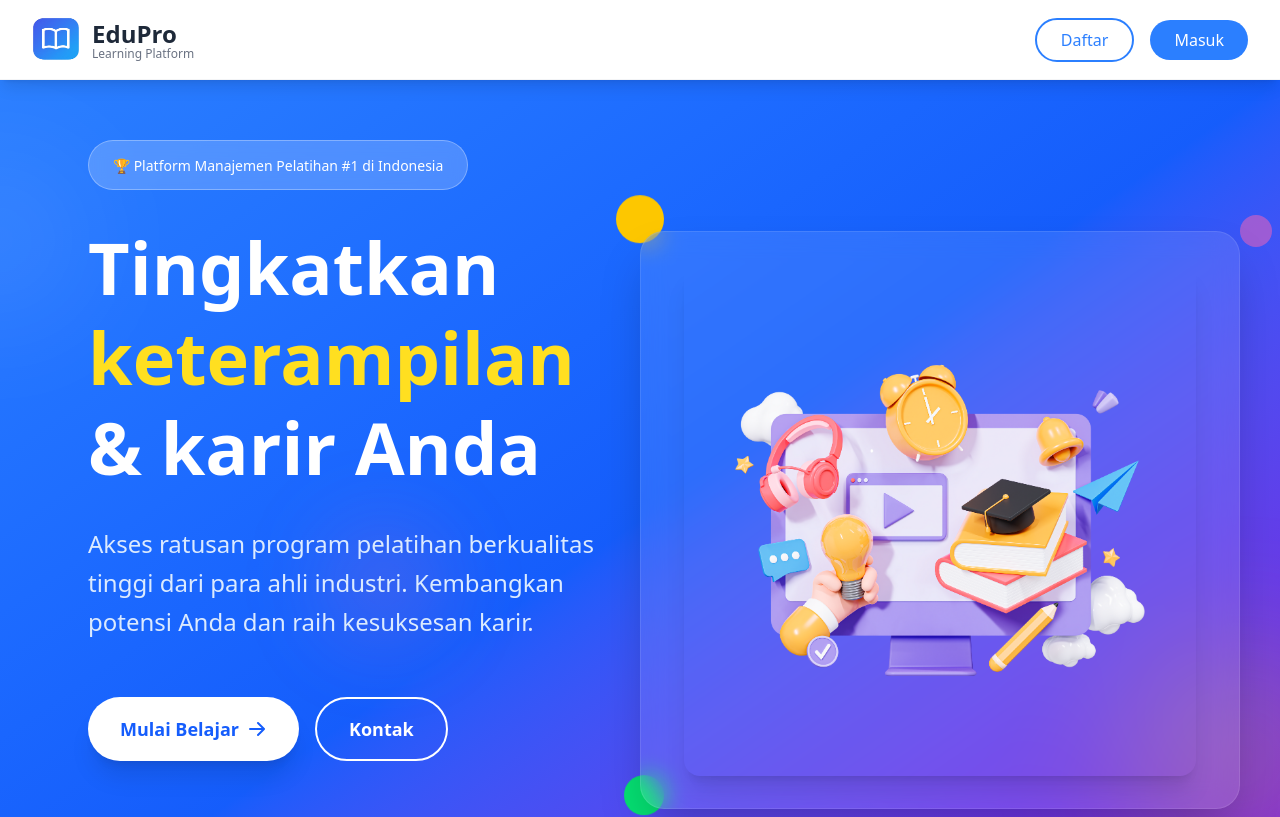
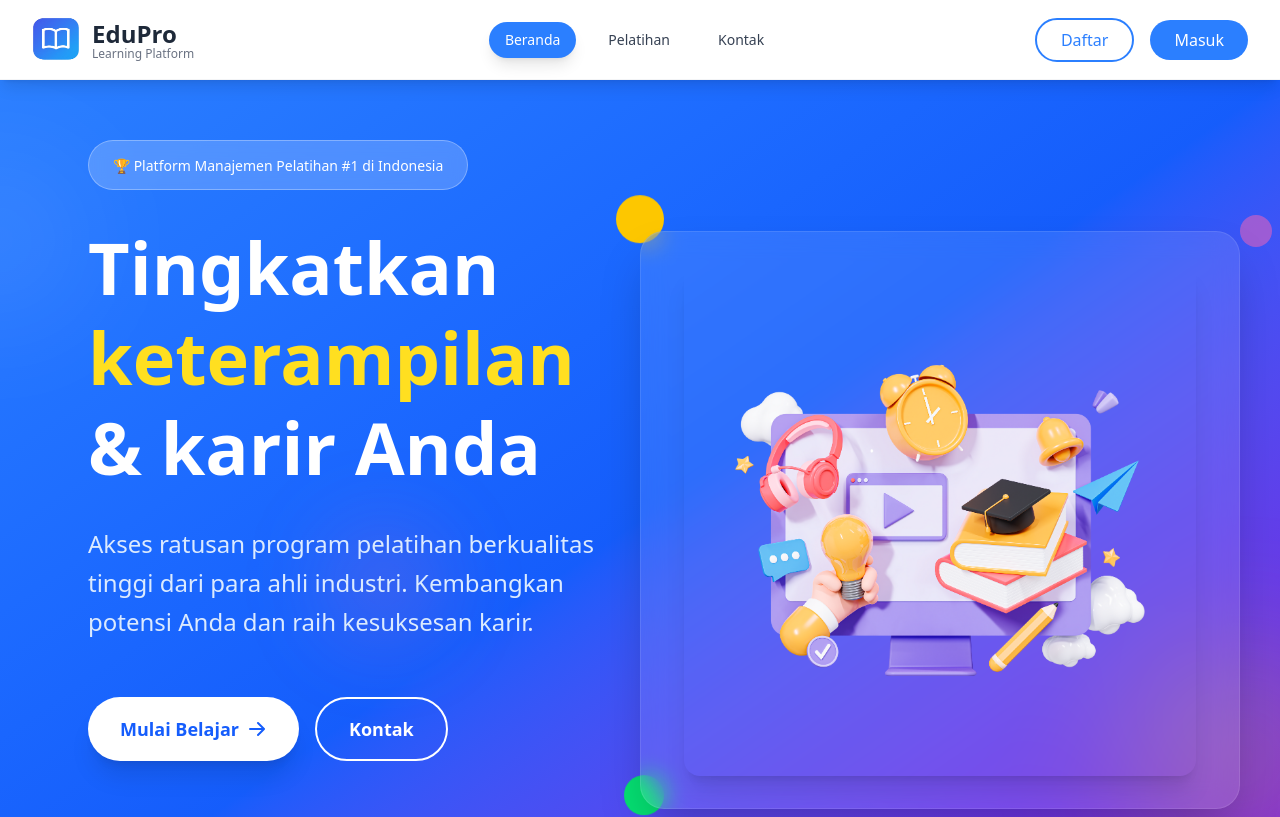
Before and after one commit to bot-rafael/SIMT-app, a React (Vite) app: page / in a window 1280 px wide. Shown: the top 817 px of the page. Built offline with nearby package versions, Linux system fonts and the light colour scheme.

Commit message:
sorry ada yang hilang

```diff
--- a/src/components/guest/Navbar.jsx
+++ b/src/components/guest/Navbar.jsx
@@ -1,11 +1,17 @@
 import { useState } from 'react';
+import { useNavigate } from 'react-router-dom';
 import logo from '../../assets/images/logo2.png';
 
 export default function Navbar() {
   const [isOpen, setIsOpen] = useState(false);
   const [activeItem, setActiveItem] = useState('Beranda');
+  const navigate = useNavigate();
 
-  const menuItems = ['Beranda', 'Pelatihan', 'Jadwal', 'Kontak'];
+  const menuItems = [
+    { name: 'Beranda', path: '/' },
+    { name: 'Pelatihan', path: '/pelatihan' },
+    { name: 'Kontak', path: '/kontak' },
+  ];
 
   return (
     <nav className="h-20 bg-white shadow-lg border-b border-gray-100 sticky top-0 z-50">
@@ -56,7 +62,6 @@ export default function Navbar() {
             >
               Daftar
             </button>
-
             <button
               onClick={() => navigate('/login')}
               className="px-6 py-2 bg-blue-500 text-white rounded-full font-medium hover:bg-blue-600 transition-all duration-300"
@@ -100,7 +105,7 @@ export default function Navbar() {
         </div>
       </div>
 
-      {/* Mobile Navigation Menu */}
+      {/* Mobile Navigation */}
       <div
         className={`md:hidden transition-all duration-300 ${
           isOpen ? 'max-h-96 opacity-100' : 'max-h-0 opacity-0 overflow-hidden'
@@ -137,7 +142,6 @@ export default function Navbar() {
               >
                 Daftar
               </button>
-
               <button
                 onClick={() => {
                   setIsOpen(false);
```
